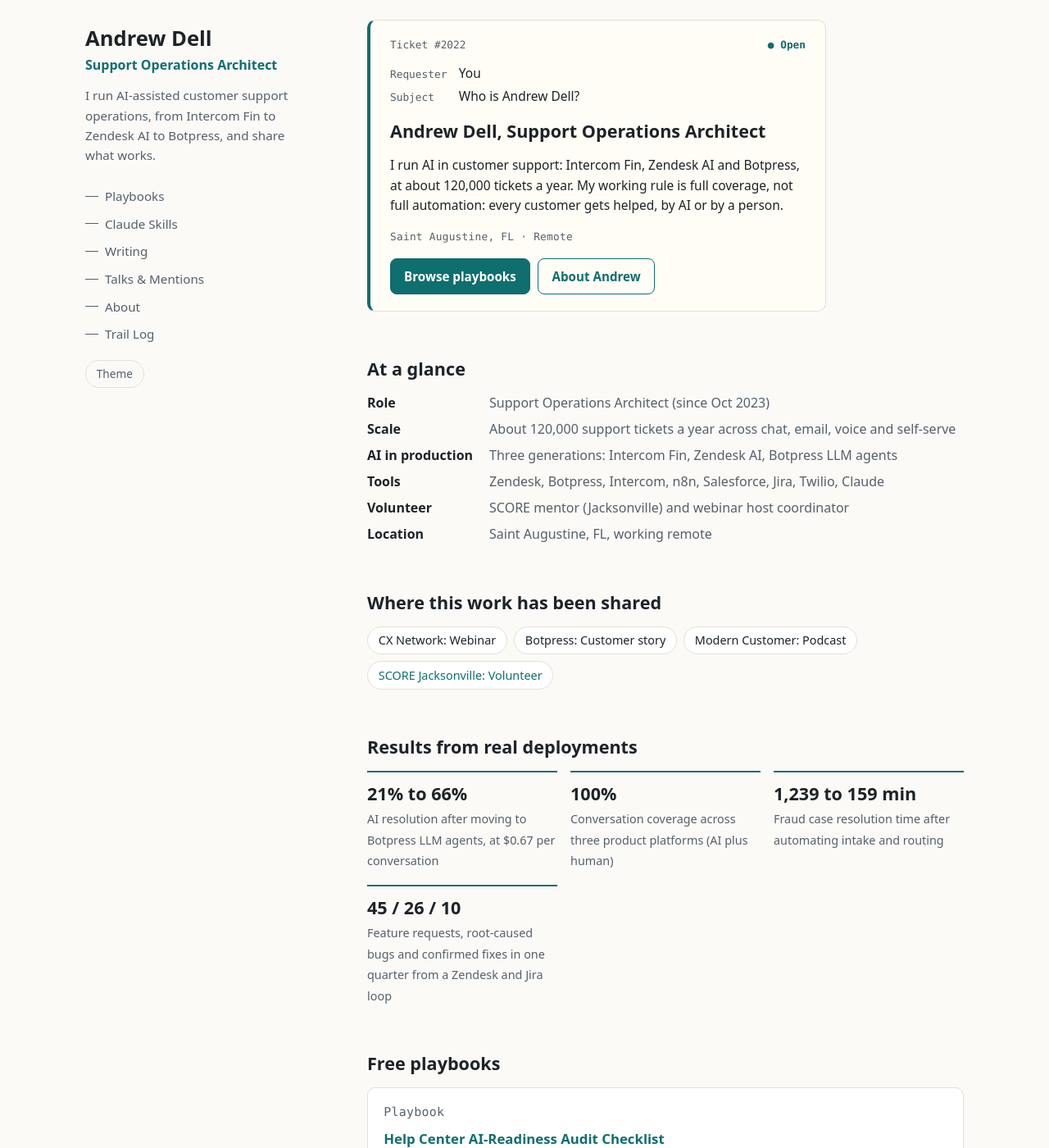
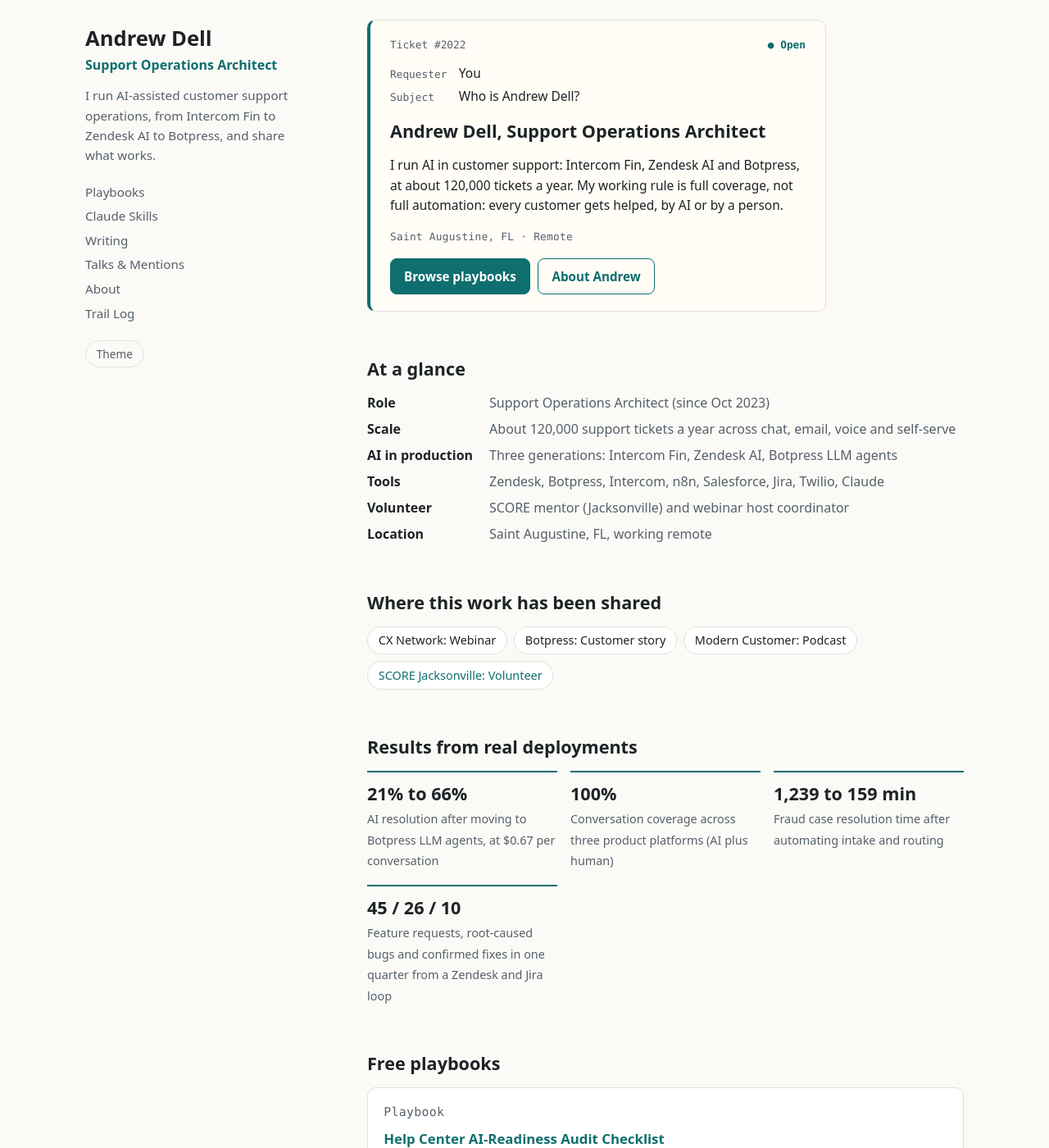
Before and after one commit to AndrewDell/andrewdell.github.io, a Jekyll site: the page built from index.html, in a window 1280 px wide and 1400 px high. Shown: the whole window at 82% size. Built offline with Jekyll 4.4.1, drawn with Linux system fonts in a browser that asks for light colours.

Commit message:
Nav: remove dash-like line markers; cache-bust stylesheet
Co-Authored-By: Claude Opus 5.5 <noreply@anthropic.com>

```diff
--- a/_includes/head.html
+++ b/_includes/head.html
@@ -2,7 +2,7 @@
 <meta name="viewport" content="width=device-width, initial-scale=1">
 <meta name="color-scheme" content="light dark">
 {% seo %}
-<link rel="stylesheet" href="{{ '/assets/css/site.css' | relative_url }}">
+<link rel="stylesheet" href="{{ '/assets/css/site.css' | relative_url }}?v={{ site.time | date: '%s' }}">
 <link rel="alternate" type="text/plain" title="llms.txt" href="{{ '/llms.txt' | relative_url }}">
 {% feed_meta %}
 <script>try{var t=localStorage.getItem("theme");if(t)document.documentElement.dataset.theme=t}catch(e){}</script>
--- a/assets/css/site.css
+++ b/assets/css/site.css
@@ -46,12 +46,11 @@ a:hover, a:focus-visible { background-size: 100% 1px; }
 .identity .name a { color: var(--text); }
 .identity .role { margin: .25rem 0 0; font-weight: 600; color: var(--accent); }
 .identity .one-liner { color: var(--muted); margin: .75rem 0 1.25rem; font-size: .95rem; }
+.site-nav a { color: var(--muted); font-size: .95rem; }
+.site-nav a:hover { color: var(--text); }
+.site-nav a[aria-current] { color: var(--accent); font-weight: 600; background-size: 100% 2px; }
 .site-nav ul { list-style: none; margin: 0; padding: 0; display: flex; flex-wrap: wrap; gap: .25rem 1rem; }
 @media (min-width: 900px) { .site-nav ul { flex-direction: column; } }
-.site-nav a { color: var(--muted); font-size: .95rem; display: inline-flex; align-items: center; gap: .5rem; }
-.site-nav a::before { content: ""; width: 1rem; height: 1px; background: currentColor; transition: width .2s; }
-.site-nav a[aria-current], .site-nav a.active { color: var(--text); }
-.site-nav a[aria-current]::before, .site-nav a.active::before { width: 2rem; }
 .theme-toggle { margin-top: 1.25rem; font: inherit; font-size: .85rem; color: var(--muted); background: none; border: 1px solid var(--line); border-radius: 999px; padding: .3rem .8rem; cursor: pointer; }
 
 main { min-width: 0; }
```
